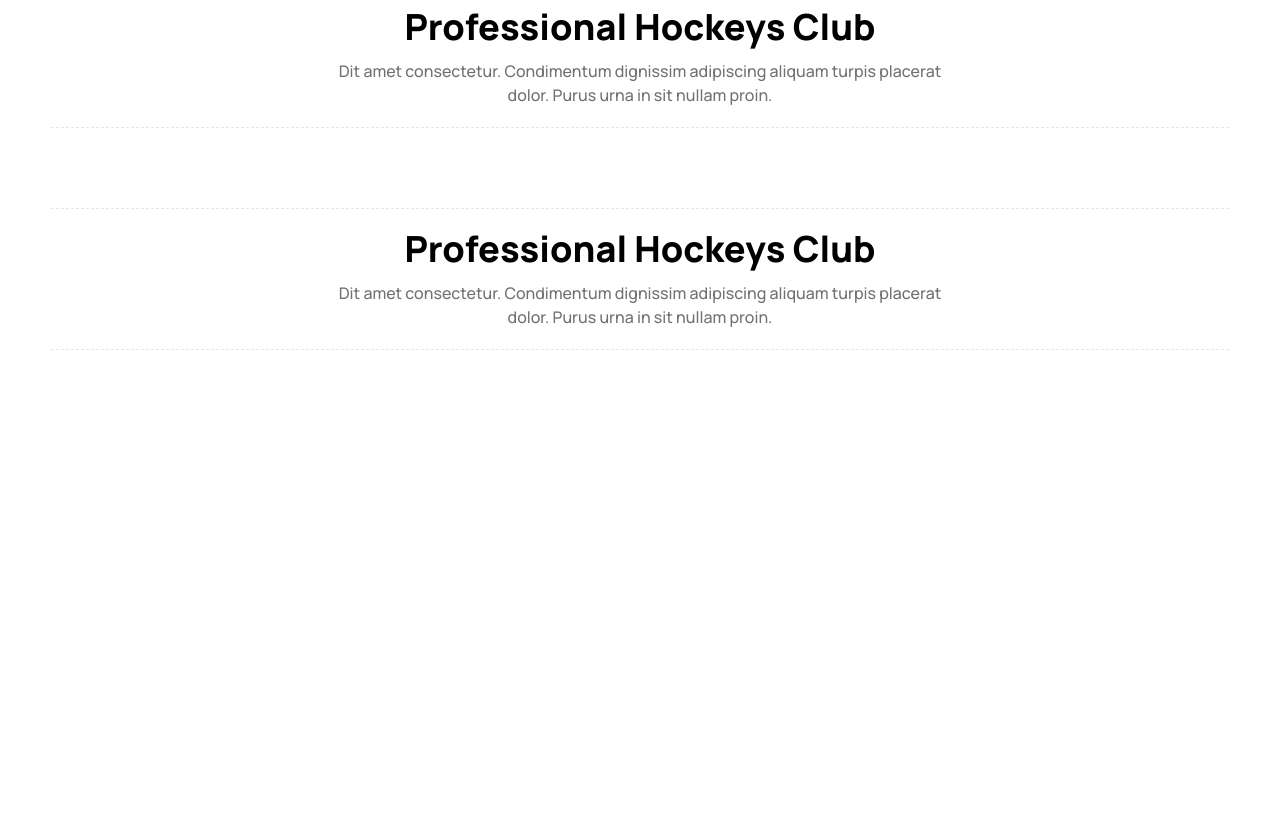
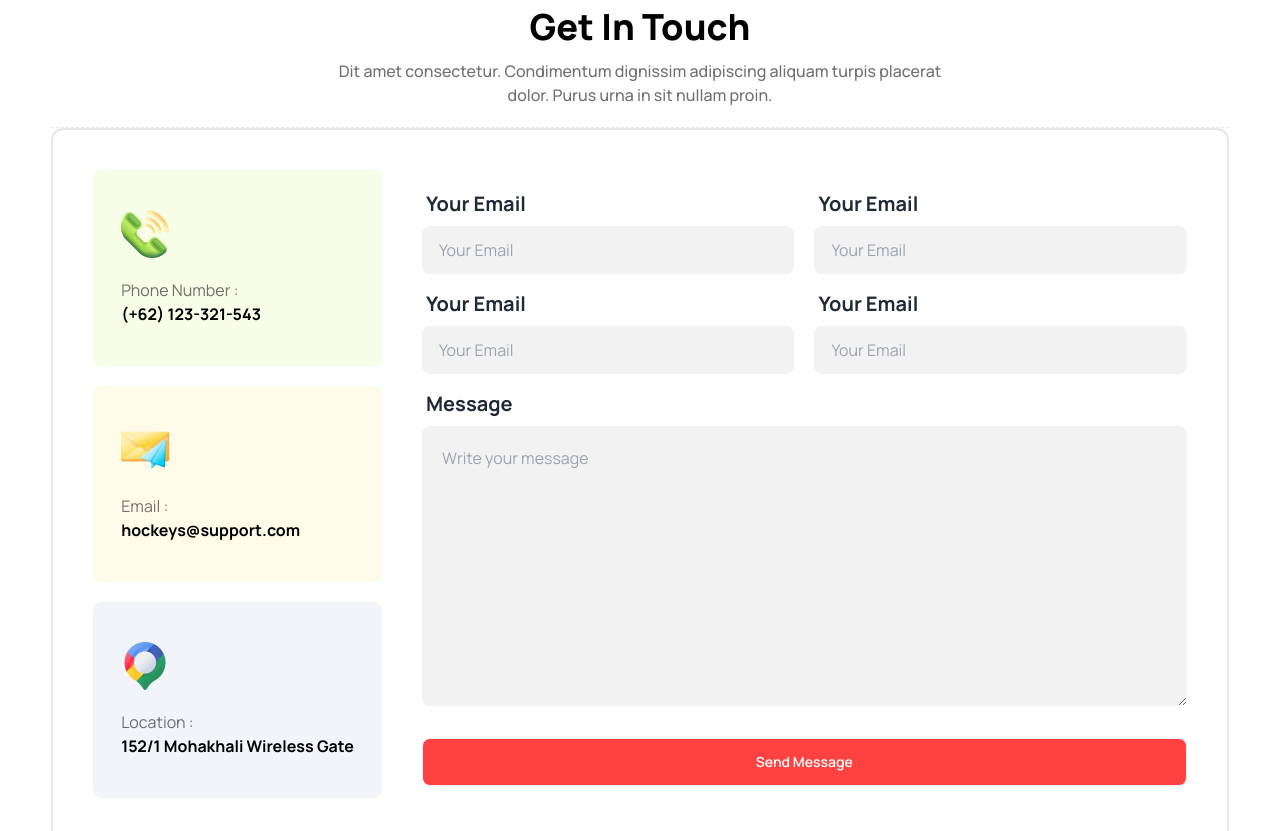
Before and after one commit to ronypk999/Hockeys, a plain HTML site: page index.html in a window 1280 px wide. Shown: the part 4180-5011 px from the top of the page. Before the commit the page ends 4570 px from the top, so only its background shows below. Drawn offline with nearby package versions, Linux system fonts and the light colour scheme.

Commit message:
added conbtact

```diff
--- a/index.html
+++ b/index.html
@@ -426,57 +426,63 @@
                                 Our Equipment
                             </div>
                             <div class="collapse-content">
-                                <p>Dolor sit amet consectetur. Ut urna diam quis sagittis. Elit elit enim sagittis turpis in magna. </p>
+                                <p>Dolor sit amet consectetur. Ut urna diam quis sagittis. Elit elit enim sagittis
+                                    turpis in magna. </p>
                             </div>
                             <hr>
                         </div>
                         <div class="collapse collapse-plus">
-                            <input type="radio" name="my-accordion-3"  />
+                            <input type="radio" name="my-accordion-3" />
                             <div class="collapse-title text-xl font-extrabold">
                                 Hockey Training
                             </div>
                             <div class="collapse-content">
-                                <p>Dolor sit amet consectetur. Ut urna diam quis sagittis. Elit elit enim sagittis turpis in magna. </p>
+                                <p>Dolor sit amet consectetur. Ut urna diam quis sagittis. Elit elit enim sagittis
+                                    turpis in magna. </p>
                             </div>
                             <hr>
                         </div>
                         <div class="collapse collapse-plus">
-                            <input type="radio" name="my-accordion-3"  />
+                            <input type="radio" name="my-accordion-3" />
                             <div class="collapse-title text-xl font-extrabold">
                                 Private Lessons
                             </div>
                             <div class="collapse-content">
-                                <p>Dolor sit amet consectetur. Ut urna diam quis sagittis. Elit elit enim sagittis turpis in magna. </p>
+                                <p>Dolor sit amet consectetur. Ut urna diam quis sagittis. Elit elit enim sagittis
+                                    turpis in magna. </p>
                             </div>
                             <hr>
                         </div>
                         <div class="collapse collapse-plus">
-                            <input type="radio" name="my-accordion-3"  />
+                            <input type="radio" name="my-accordion-3" />
                             <div class="collapse-title text-xl font-extrabold">
                                 Ski Touring
                             </div>
                             <div class="collapse-content">
-                                <p>Dolor sit amet consectetur. Ut urna diam quis sagittis. Elit elit enim sagittis turpis in magna. </p>
+                                <p>Dolor sit amet consectetur. Ut urna diam quis sagittis. Elit elit enim sagittis
+                                    turpis in magna. </p>
                             </div>
                             <hr>
                         </div>
                         <div class="collapse collapse-plus">
-                            <input type="radio" name="my-accordion-3"  />
+                            <input type="radio" name="my-accordion-3" />
                             <div class="collapse-title text-xl font-extrabold">
                                 Booking
                             </div>
                             <div class="collapse-content">
-                                <p>Dolor sit amet consectetur. Ut urna diam quis sagittis. Elit elit enim sagittis turpis in magna. </p>
+                                <p>Dolor sit amet consectetur. Ut urna diam quis sagittis. Elit elit enim sagittis
+                                    turpis in magna. </p>
                             </div>
                             <hr>
                         </div>
                         <div class="collapse collapse-plus">
-                            <input type="radio" name="my-accordion-3"  />
+                            <input type="radio" name="my-accordion-3" />
                             <div class="collapse-title text-xl font-extrabold">
                                 Pricings
                             </div>
                             <div class="collapse-content">
-                                <p>Dolor sit amet consectetur. Ut urna diam quis sagittis. Elit elit enim sagittis turpis in magna. </p>
+                                <p>Dolor sit amet consectetur. Ut urna diam quis sagittis. Elit elit enim sagittis
+                                    turpis in magna. </p>
                             </div>
                             <hr>
                         </div>
@@ -489,7 +495,7 @@
             <hr class="border-dashed border-1 h-0">
             <div class="space-y-3 text-center py-5">
                 <h2 class="text-xl md:text-4xl text-black font-extrabold">
-                    Professional Hockeys Club
+                    Get In Touch
                 </h2>
                 <p class="text-sm md:text-base font-medium p-black max-w-[607px] mx-auto">
                     Dit amet consectetur. Condimentum dignissim adipiscing aliquam turpis placerat dolor. Purus urna in
@@ -497,6 +503,78 @@
                 </p>
             </div>
             <hr class="border-dashed border-1 h-0">
+            <div class="border-2 rounded-xl flex items-center gap-10 p-5 lg:p-10 flex-col lg:flex-row">
+                <div class="space-y-5">
+                    <div class="p-black bg-lime-50 py-10 px-7 rounded-lg">
+                        <img class="mb-5" src="Images/phone.png" alt="">
+                        Phone Number : <br>
+                        <strong class="text-black">
+                            (+62) 123-321-543
+                        </strong>
+                    </div>
+                    <div class="p-black bg-yellow-50 py-10 px-7 rounded-lg">
+                        <img class="mb-5" src="Images/msg.png" alt="">
+                        Email :
+                        <br>
+                        <strong class="text-black">
+                            hockeys@support.com
+                        </strong>
+                    </div>
+                    <div class="p-black bg-slate-100 py-10 px-7 rounded-lg">
+                        <img class="mb-5" src="Images/loca.png" alt="">
+                        Location :
+                       <br>
+                        <strong class="text-black">
+
+                            152/1 Mohakhali Wireless Gate
+                        </strong>
+                    </div>
+                </div>
+                <div class="flex-1">
+                    <div class="card shrink-0 w-full">
+                        <form class="card-body p-0">
+                         <div class="flex gap-5 flex-col lg:flex-row">
+                            <div class="form-control flex-1">
+                                <label class="label">
+                                  <span class="label-text text-xl font-bold">Your Email</span>
+                                </label>
+                                <input type="email" placeholder="Your Email" class="input bg-base-200" required />
+                              </div>
+                              <div class="form-control flex-1">
+                                <label class="label">
+                                  <span class="label-text text-xl font-bold">Your Email</span>
+                                </label>
+                                <input type="email" placeholder="Your Email" class="input bg-base-200" required />
+                              </div>
+                         </div>
+                         <div class="flex gap-5 flex-col lg:flex-row">
+                            <div class="form-control flex-1">
+                                <label class="label">
+                                  <span class="label-text text-xl font-bold">Your Email</span>
+                                </label>
+                                <input type="email" placeholder="Your Email" class="input bg-base-200" required />
+                              </div>
+                              <div class="form-control flex-1">
+                                <label class="label">
+                                  <span class="label-text text-xl font-bold">Your Email</span>
+                                </label>
+                                <input type="email" placeholder="Your Email" class="input bg-base-200" required />
+                              </div>
+                         </div>
+                         <div class="form-control flex-1">
+                            <label class="label">
+                              <span class="label-text text-xl font-bold">Message</span>
+                            </label>
+
+                            <textarea class=" p-5 rounded-lg bg-base-200" name="" placeholder="Write your message" id="" cols="30" rows="10"></textarea>
+                          </div>
+                          <div class="form-control mt-6">
+                            <button class="btn theme-bg text-white">Send Message</button>
+                          </div>
+                        </form>
+                      </div>
+                </div>
+            </div>
         </div>
         <div class="container mx-auto py-10">
             <hr class="border-dashed border-1 h-0">
```
Also changed, not shown: Images/loca.png (renamed from Images/Group 1171275321.png), Images/msg.png (renamed from Images/Group 1171275318.png), Images/phone.png (renamed from Images/Group 1171275317.png).
